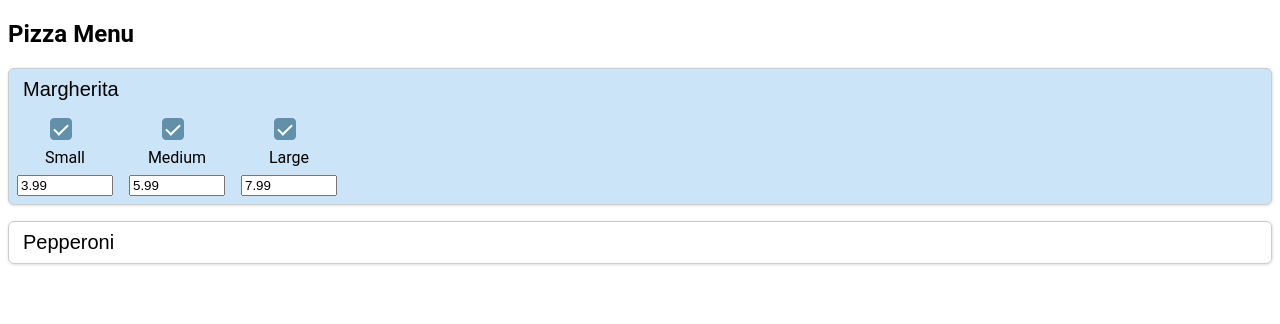
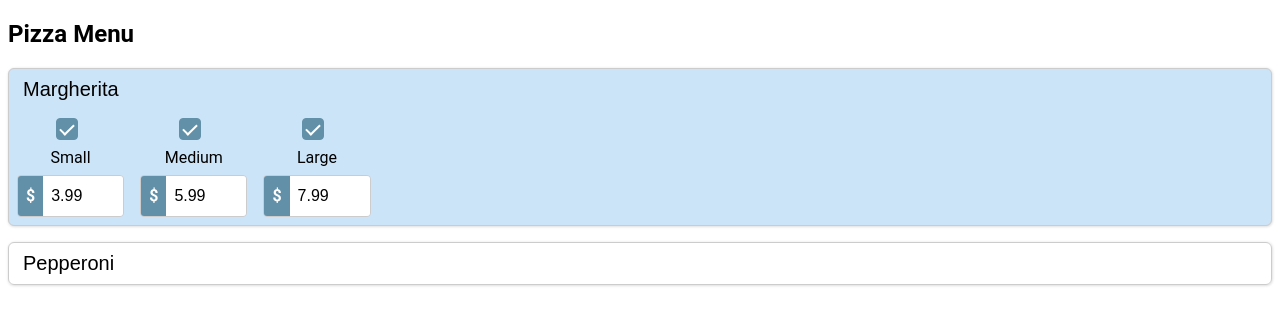
Before and after one commit to nakis93/pizza-menu, an Angular app: page / in a window 1280 px wide. Both pictures are taken after a click on the button "Margherita". Shown: the top 324 px of the page. Built offline with nearby package versions, Linux system fonts and the light colour scheme.

Commit message:
style: add dollar sign on the left of the number input with background

```diff
--- a/src/app/shared/components/number-input/number-input.component.css
+++ b/src/app/shared/components/number-input/number-input.component.css
@@ -0,0 +1,32 @@
+.price-input-wrapper {
+    display: flex;
+    align-items: stretch;
+    height: 2.5rem;
+    width: fit-content;
+    border: 1px solid #ccc;
+    border-radius: 4px;
+    overflow: hidden;
+}
+
+.currency-prefix {
+    background-color: #6190A8;
+    color: white;
+    padding: 0 0.5rem;
+    font-weight: bold;
+    display: flex;
+    align-items: center;
+    justify-content: center;
+    height: 100%;
+}
+
+.price-input {
+    border: none;
+    padding: 0 0.5rem;
+    width: 4rem;
+    font-size: 1rem;
+    height: 100%;
+}
+
+.price-input:focus {
+    outline: none;
+}
--- a/src/app/shared/components/number-input/number-input.component.html
+++ b/src/app/shared/components/number-input/number-input.component.html
@@ -1,2 +1,5 @@
-<input type="number" [value]="value" [disabled]="disabled" [step]="step" [min]="min" [max]="max"
-    (input)="onInputChange($event)" />
+<div class="price-input-wrapper">
+    <span class="currency-prefix">$</span>
+    <input type="number" class="price-input" [value]="value" [disabled]="disabled" [step]="step" [min]="min" [max]="max"
+        (input)="onInputChange($event)" />
+</div>
```
